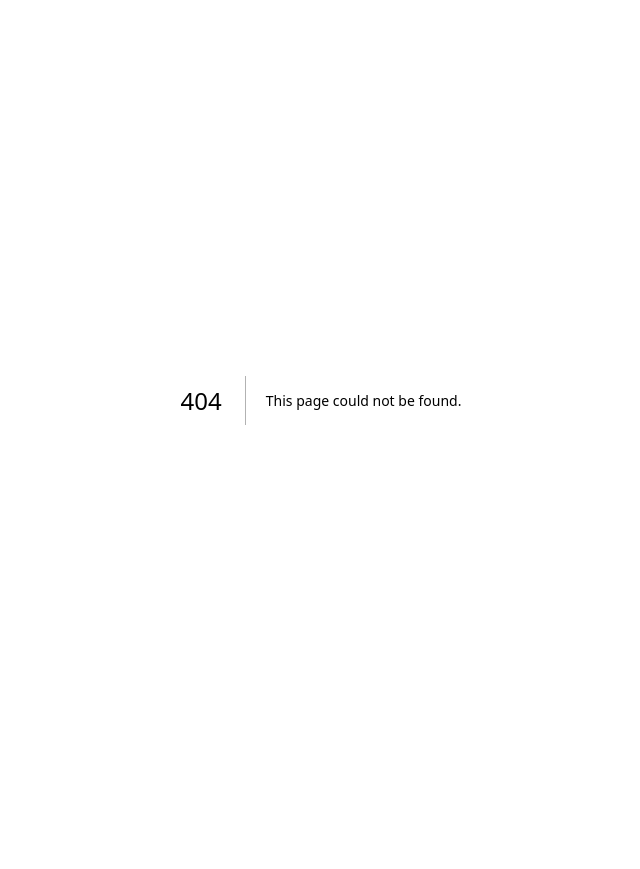
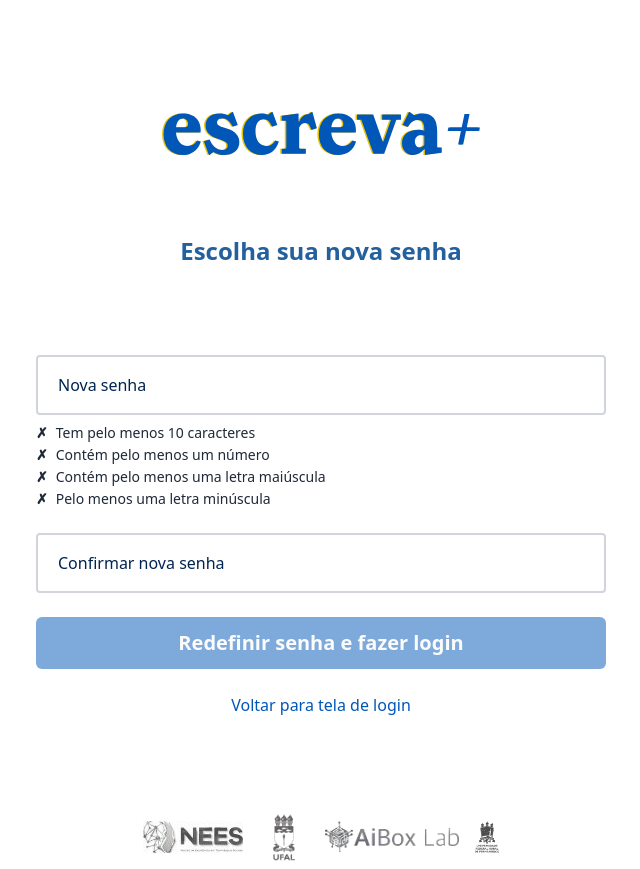
Before and after one commit to igoreor/escreva-mais-web, a Next.js app: page /choose-new-key in a window 1280 px wide. Before the commit this address had no page. Shown: the whole page, without its empty margins (319-959 px from the left). Before the commit the page ends 800 px from the top, so only its background shows below. Built offline with nearby package versions, Linux system fonts and the light colour scheme.

Commit message:
feat(choose-new-key): Adicionar layout da tela de nova senha

```diff
--- /dev/null
+++ b/src/app/(public)/choose-new-key/page.tsx
@@ -0,0 +1,54 @@
+// chamada dos componentes da tela "escolha nova senha"
+
+"use client";
+
+import { PasswordForm } from "@/components/ui/recover-key/PasswordForm";
+import Image from "next/image";
+import { useRouter } from "next/navigation";
+import PartnerLogos from "@/components/ui/register/PartnerLogos";
+
+export default function ForgetKeyPage() {
+  const router = useRouter();
+
+  return (
+    <main className="min-h-screen bg-global-3 flex flex-col items-center justify-start">
+      <div className="w-full lg:max-w-[1166px] mx-auto px-4 sm:px-6 lg:px-8">
+        <div className="flex flex-col items-center gap-12 sm:gap-16 md:gap-20 pt-16 sm:pt-20 md:pt-24 lg:pt-28">
+          {/* Logo */}
+          <div className="w-full max-w-[350px] px-4">
+            <Image
+              src="/images/img_header_logo.svg"
+              alt="Logo Escreva+"
+              width={350}
+              height={48}
+              className="w-full h-auto"
+              priority
+            />
+          </div>
+
+          {/* Título e subtítulo */}
+          <div className="text-center">
+            <h1 className="text-2xl font-semibold mb-2 text-[#23609e]">
+              Escolha sua nova senha
+            </h1>
+          </div>
+
+          {/* Formulário */}
+          <div className="flex flex-col items-center w-full">
+            <PasswordForm />
+            <button
+              type="button"
+              onClick={() => router.push("/registration")}
+              className="mt-4 px-4 py-2 text-global-2 rounded hover:bg-blue-300 transition"
+            >
+              Voltar para tela de login
+            </button>
+          </div>
+
+          {/* Logos dos parceiros */}
+          <PartnerLogos />
+        </div>
+      </div>
+    </main>
+  );
+}
```
